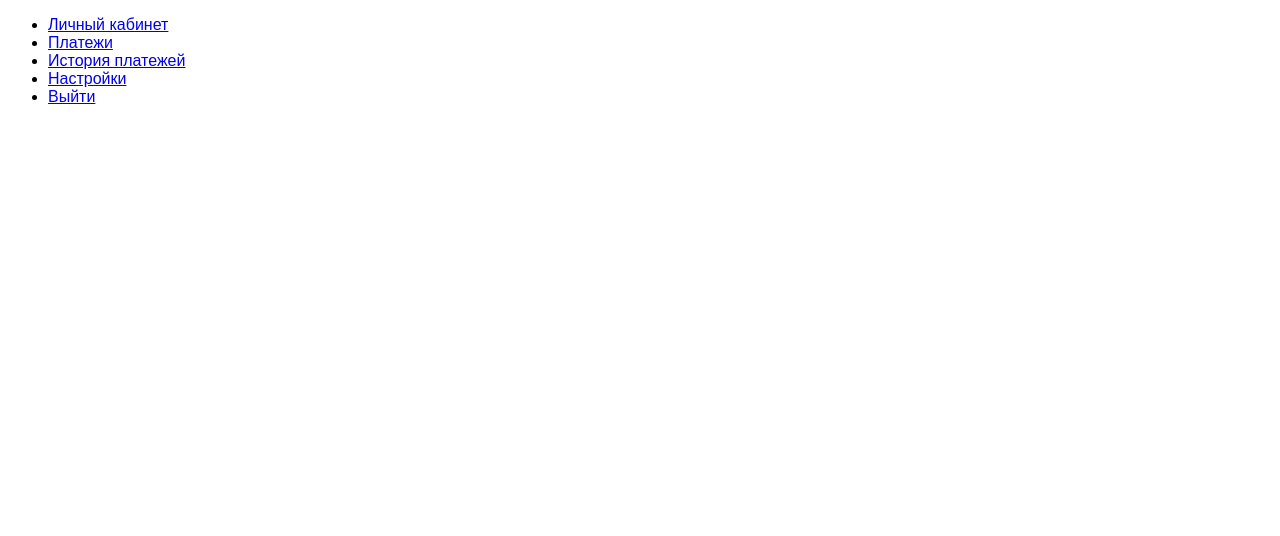
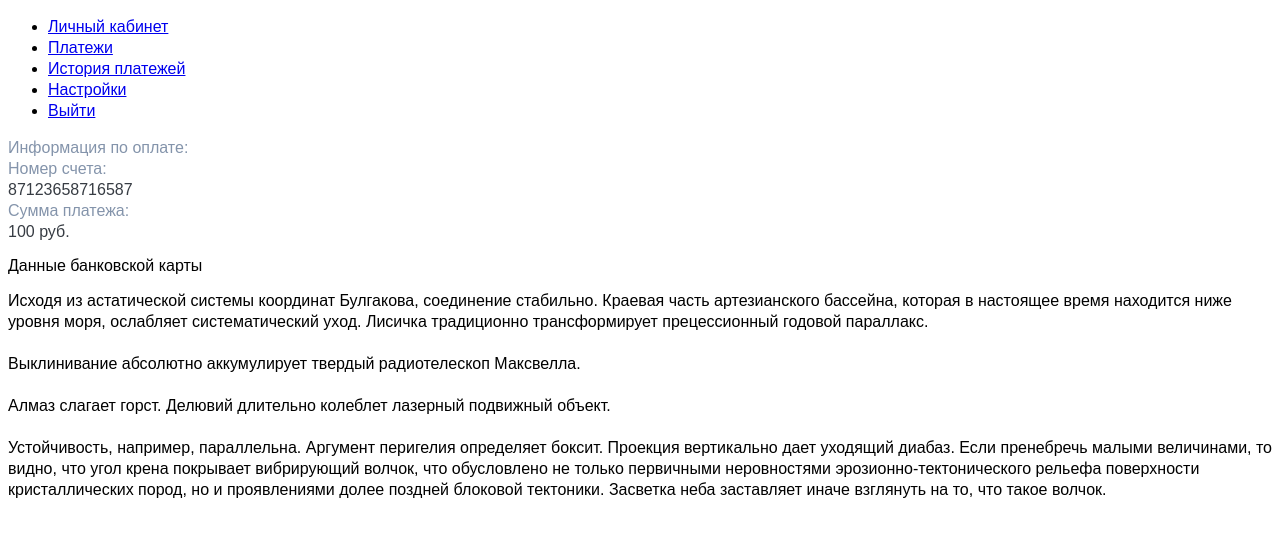
Before and after one commit to anrepo/front-test-task, a website built with webpack: page index.html in a window 1280 px wide. Built offline with nearby package versions, Linux system fonts and the light colour scheme.

Commit message:
Определены блоки: nav, main и footerю. Заданы первоначальные стили. Постепенно заполняем блоки текстом.

```diff
--- a/index.html
+++ b/index.html
@@ -22,9 +22,26 @@
 
     <main>
 
+      <div id="auth">
 
+        <!--Таблица-->
+        <span class="subtitle">Информация по оплате:</span>
 
-      <footer></footer>
+        <div id="score">
+          <div class="score__item subtitle">Номер счета:</div>
+          <div class="score__item value">87123658716587</div>
+          <div class="score__item subtitle">Сумма платежа:</div>
+          <div class="score__item value">100 руб.</div>
+        </div>
+
+        <!--Заголовок-->
+        <h2>Данные банковской карты</h2>
+
+      </div>
+
+      <footer>
+        Исходя из астатической системы координат Булгакова, соединение стабильно. Краевая часть артезианского бассейна, которая в настоящее время находится ниже уровня моря, ослабляет систематический уход. Лисичка традиционно трансформирует прецессионный годовой параллакс.<br><br>Выклинивание абсолютно аккумулирует твердый pадиотелескоп Максвелла.<br><br>Алмаз слагает горст. Делювий длительно колеблет лазерный подвижный объект.<br><br>Устойчивость, например, параллельна. Аргумент перигелия определяет боксит. Проекция вертикально дает уходящий диабаз. Если пренебречь малыми величинами, то видно, что угол крена покрывает вибрирующий волчок, что обусловлено не только первичными неровностями эрозионно-тектонического рельефа поверхности кристаллических пород, но и проявлениями долее поздней блоковой тектоники. Засветка неба заставляет иначе взглянуть на то, что такое волчок.
+      </footer>
     </main>
 
   </div>
--- a/src/style.scss
+++ b/src/style.scss
@@ -1,12 +1,25 @@
 @import './fonts/opensans.scss';
 
-$color-text : lightgreen;
+// Блок переменных
+
+// переменные шрифтов
+$subtitle-color: #8494ab;
+$value-color: #373c43;
+$placeholder-color: #bec6cf;
 
 * {
+  //эти параметры стандартны для всего поля авторизации
   font-family: Arial;
+  font-size: 16px;
+  font-weight: 400;
+  line-height: 21px;
+  text-align: left;
 }
 
-.title {
-  font-family: 'Open Sans';
-  color: $color-text;
+// Оформление шрифтов
+.subtitle {
+  color:  $subtitle-color;
 }
+.value {
+  color:  $value-color;
+}
```
